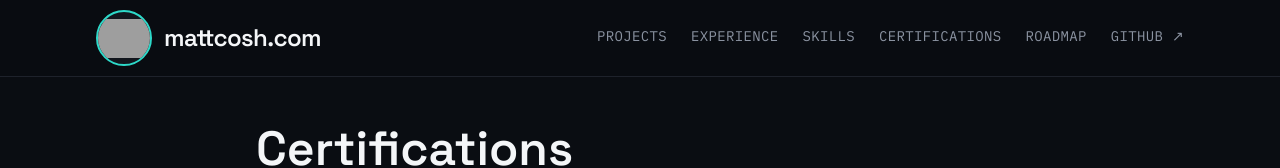
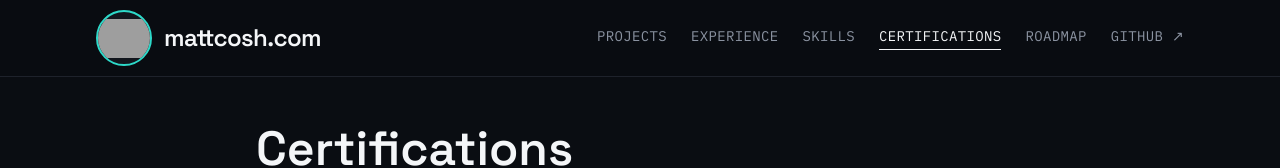
Before and after one commit to TheUnknown550/mattcosh.com, a Next.js app: page /certifications in a window 1280 px wide. Shown: the top 168 px of the page. Built offline with nearby package versions, Linux system fonts and the light colour scheme; grey boxes are pictures that could not be loaded.

Commit message:
fix: added selected in the header

```diff
--- /dev/null
+++ b/src/components/layout/DesktopNav.tsx
@@ -0,0 +1,57 @@
+"use client";
+
+import Link from "next/link";
+import { usePathname } from "next/navigation";
+
+interface NavLink {
+  href: string;
+  label: string;
+}
+
+interface DesktopNavProps {
+  links: NavLink[];
+}
+
+export function DesktopNav({ links }: DesktopNavProps) {
+  const pathname = usePathname();
+
+  return (
+    <nav className="hidden items-center gap-6 font-mono text-sm uppercase tracking-wide md:flex">
+      {links.map((link) => {
+        const isActive =
+          pathname === link.href || pathname.startsWith(`${link.href}/`);
+
+        return (
+          <Link
+            key={link.href}
+            href={link.href}
+            aria-current={isActive ? "page" : undefined}
+            className={`group relative pb-1 transition-colors ${
+              isActive ? "text-ink" : "text-ink-muted hover:text-ink"
+            }`}
+          >
+            {link.label}
+            <span
+              aria-hidden="true"
+              className={`absolute inset-x-0 bottom-0 h-px origin-left bg-current transition-transform duration-300 ease-out motion-reduce:transition-none ${
+                isActive ? "scale-x-100" : "scale-x-0 group-hover:scale-x-100"
+              }`}
+            />
+          </Link>
+        );
+      })}
+      <a
+        href="https://github.com/TheUnknown550"
+        target="_blank"
+        rel="noopener noreferrer"
+        className="group relative pb-1 text-ink-muted transition-colors hover:text-ink"
+      >
+        GitHub ↗
+        <span
+          aria-hidden="true"
+          className="absolute inset-x-0 bottom-0 h-px origin-left scale-x-0 bg-current transition-transform duration-300 ease-out group-hover:scale-x-100 motion-reduce:transition-none"
+        />
+      </a>
+    </nav>
+  );
+}
--- a/src/components/layout/MobileNav.tsx
+++ b/src/components/layout/MobileNav.tsx
@@ -2,6 +2,7 @@
 
 import { useEffect, useState } from "react";
 import Link from "next/link";
+import { usePathname } from "next/navigation";
 
 interface NavLink {
   href: string;
@@ -21,6 +22,7 @@ interface MobileNavProps {
  */
 export function MobileNav({ links }: MobileNavProps) {
   const [open, setOpen] = useState(false);
+  const pathname = usePathname();
 
   useEffect(() => {
     if (!open) {
@@ -85,16 +87,24 @@ export function MobileNav({ links }: MobileNavProps) {
           <nav
             className="animate-palette-in absolute inset-x-0 top-full z-40 flex flex-col gap-1 border-b border-line bg-surface px-6 py-6 font-mono text-sm uppercase tracking-wide text-ink-muted"
           >
-            {links.map((link) => (
+            {links.map((link) => {
+              const isActive =
+                pathname === link.href || pathname.startsWith(`${link.href}/`);
+
+              return (
                 <Link
                   key={link.href}
                   href={link.href}
                   onClick={() => setOpen(false)}
-                className="rounded-md px-2 py-3 transition-colors hover:text-ink"
+                  aria-current={isActive ? "page" : undefined}
+                  className={`rounded-md px-2 py-3 transition-colors hover:text-ink ${
+                    isActive ? "bg-void text-ink" : ""
+                  }`}
                 >
                   {link.label}
                 </Link>
-            ))}
+              );
+            })}
             <a
               href="https://github.com/TheUnknown550"
               target="_blank"
--- a/src/components/layout/SiteShell.tsx
+++ b/src/components/layout/SiteShell.tsx
@@ -2,6 +2,7 @@ import type { ReactNode } from "react";
 import Link from "next/link";
 import Image from "next/image";
 import { CommandPalette } from "@/components/common/CommandPalette";
+import { DesktopNav } from "@/components/layout/DesktopNav";
 import { MobileNav } from "@/components/layout/MobileNav";
 
 interface SiteShellProps {
@@ -36,33 +37,7 @@ export function SiteShell({ children }: SiteShellProps) {
             </span>
             mattcosh.com
           </Link>
-          <nav className="hidden items-center gap-6 font-mono text-sm uppercase tracking-wide text-ink-muted md:flex">
-            {NAV_LINKS.map((link) => (
-              <Link
-                key={link.href}
-                href={link.href}
-                className="group relative pb-1 transition-colors hover:text-ink"
-              >
-                {link.label}
-                <span
-                  aria-hidden="true"
-                  className="absolute inset-x-0 bottom-0 h-px origin-left scale-x-0 bg-current transition-transform duration-300 ease-out group-hover:scale-x-100 motion-reduce:transition-none"
-                />
-              </Link>
-            ))}
-            <a
-              href="https://github.com/TheUnknown550"
-              target="_blank"
-              rel="noopener noreferrer"
-              className="group relative pb-1 transition-colors hover:text-ink"
-            >
-              GitHub ↗
-              <span
-                aria-hidden="true"
-                className="absolute inset-x-0 bottom-0 h-px origin-left scale-x-0 bg-current transition-transform duration-300 ease-out group-hover:scale-x-100 motion-reduce:transition-none"
-              />
-            </a>
-          </nav>
+          <DesktopNav links={NAV_LINKS} />
           <MobileNav links={NAV_LINKS} />
         </div>
       </header>
```
Lines whose indentation alone changed are shown as unchanged.
